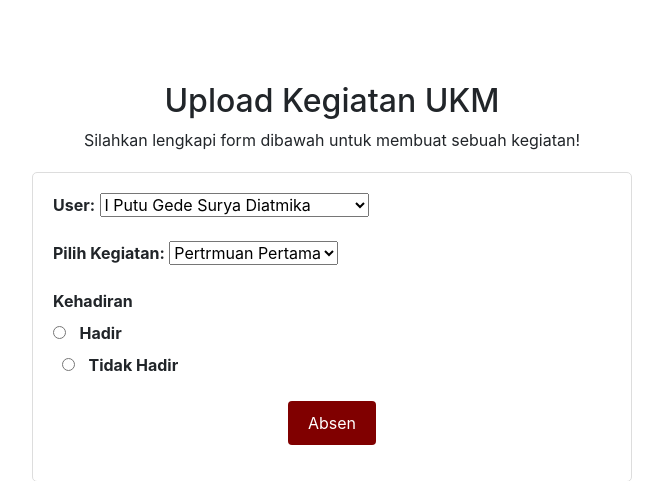
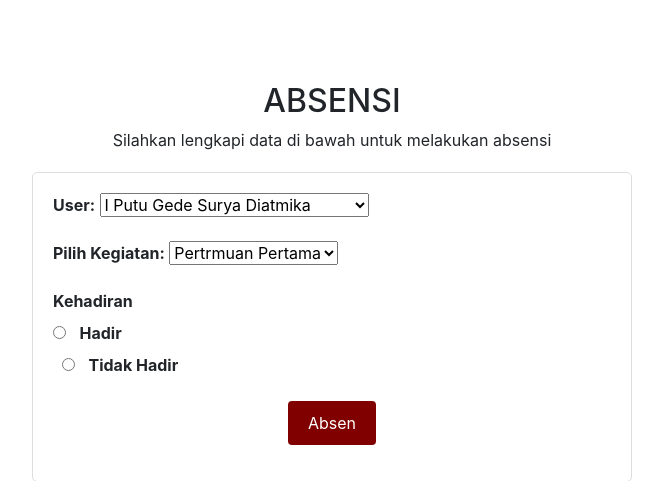
Before and after one commit to Bagusadityaadnyana/inspira, a PHP site: page /gradasi/admin/absensi_peserta/absensi.php in a window 1280 px wide. Shown: the top 481 px of the page, without its empty margins (308-971 px from the left). Run offline with PHP 8.4, Linux system fonts and the light colour scheme; data comes from the database, SQL or seed files in the repository; some libraries are stand-ins or nearby versions.

Commit message:
fix text

```diff
--- a/gradasi/admin/absensi_peserta/absensi.php
+++ b/gradasi/admin/absensi_peserta/absensi.php
@@ -54,8 +54,8 @@
 </head>
 <body>
     <div class="form-container">
-        <h2 class="text-center">Upload Kegiatan UKM</h2>
-        <p class="text-center">Silahkan lengkapi form dibawah untuk membuat sebuah kegiatan!</p>
+        <h2 class="text-center">ABSENSI</h2>
+        <p class="text-center">Silahkan lengkapi data di bawah untuk melakukan absensi</p>
         <?php
         // Konfigurasi koneksi ke database
         $servername = "localhost";
```
